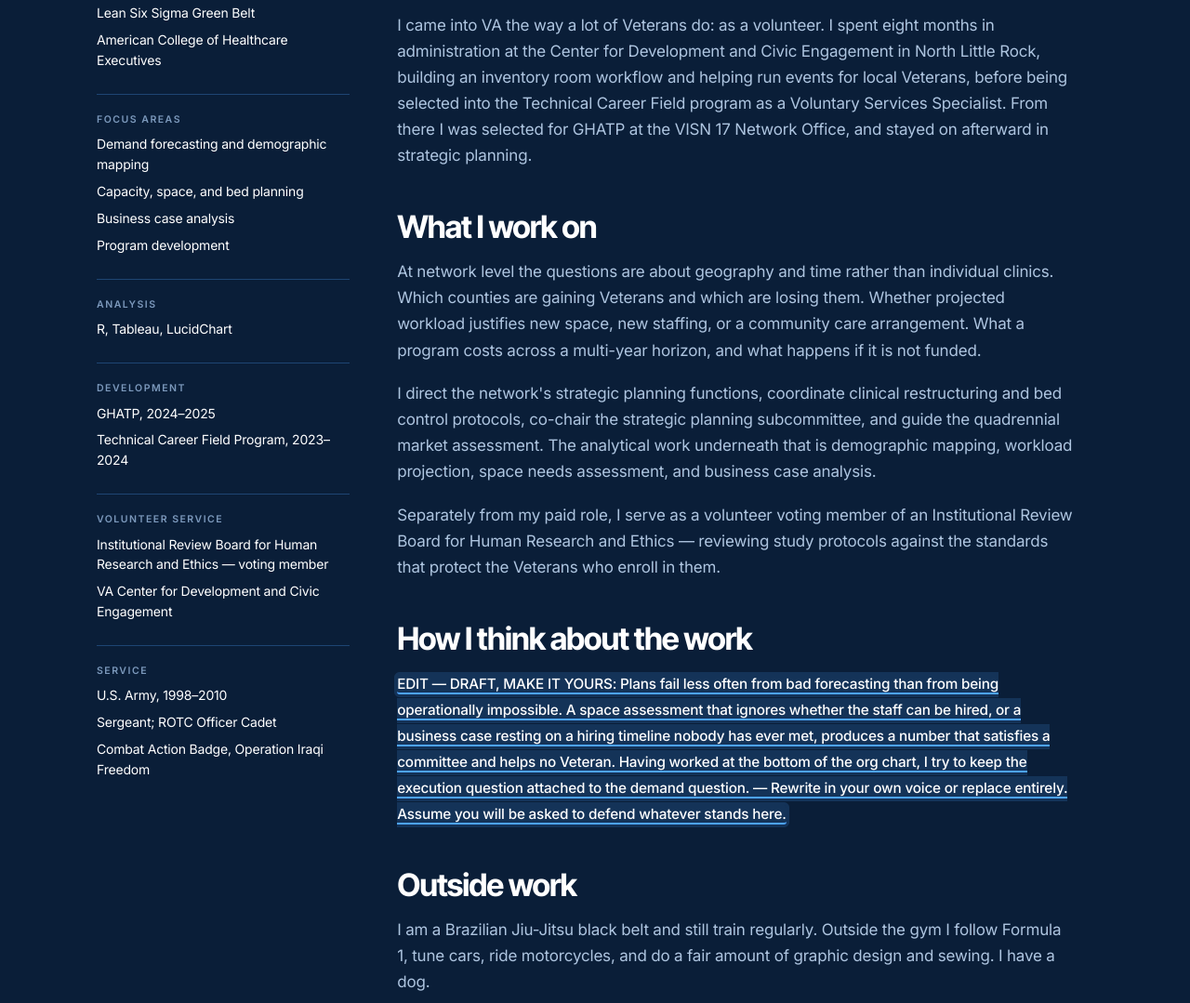
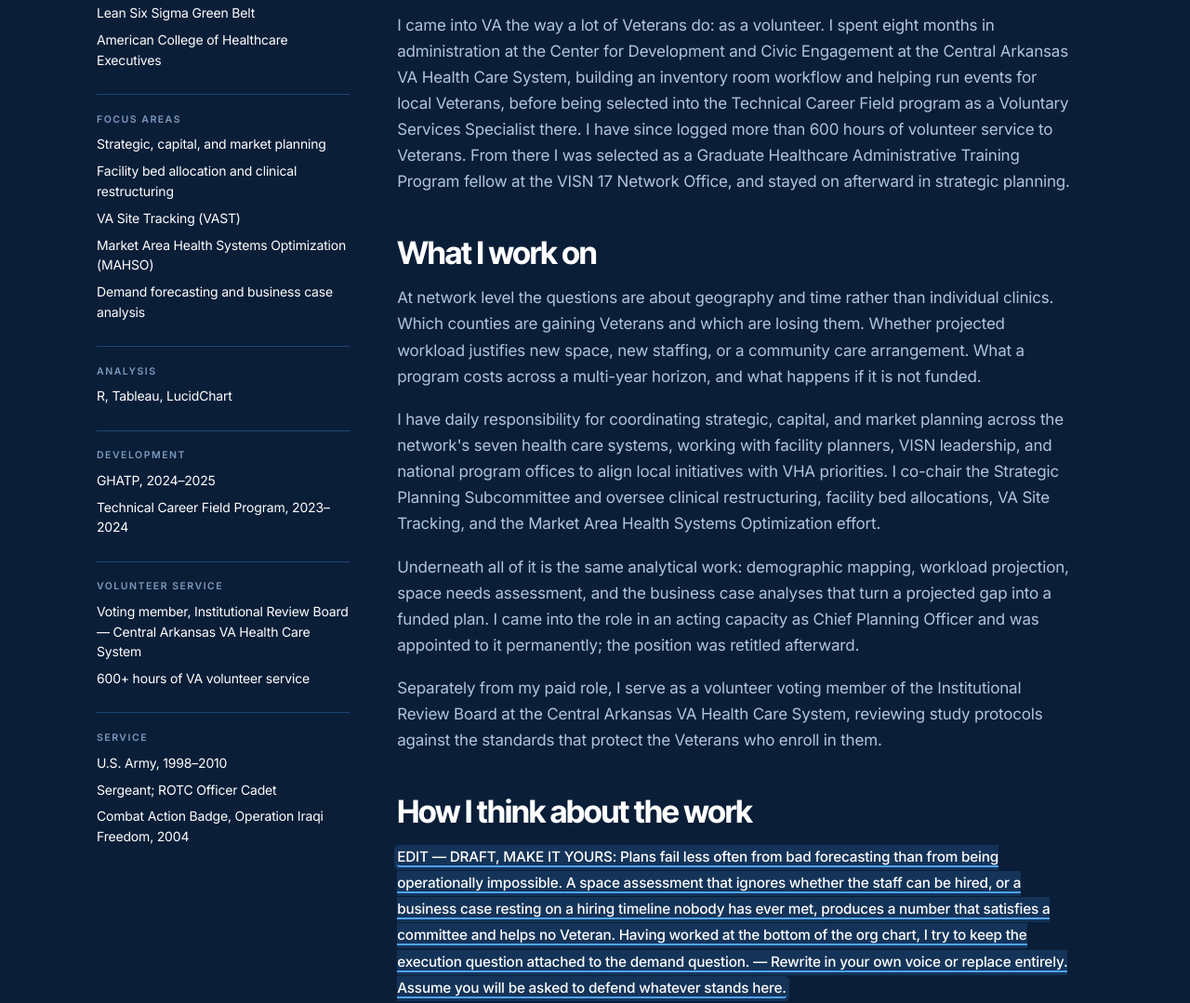
Before and after one commit to WDeanLyons/WDeanLyons.github.io, a plain HTML site: page about.html in a window 1280 px wide. Shown: the part 995-2074 px from the top of the page at 93% size. Drawn offline with Linux system fonts and the light colour scheme.

Commit message:
Add files via upload
Added Bio Information

```diff
--- a/about.html
+++ b/about.html
@@ -64,10 +64,11 @@
         <dd>American College of Healthcare Executives</dd>
 
         <dt>Focus areas</dt>
-        <dd>Demand forecasting and demographic mapping</dd>
-        <dd>Capacity, space, and bed planning</dd>
-        <dd>Business case analysis</dd>
-        <dd>Program development</dd>
+        <dd>Strategic, capital, and market planning</dd>
+        <dd>Facility bed allocation and clinical restructuring</dd>
+        <dd>VA Site Tracking (VAST)</dd>
+        <dd>Market Area Health Systems Optimization (MAHSO)</dd>
+        <dd>Demand forecasting and business case analysis</dd>
 
         <dt>Analysis</dt>
         <dd>R, Tableau, LucidChart</dd>
@@ -77,13 +78,13 @@
         <dd>Technical Career Field Program, 2023&ndash;2024</dd>
 
         <dt>Volunteer service</dt>
-        <dd>Institutional Review Board for Human Research and Ethics &mdash; voting member</dd>
-        <dd>VA Center for Development and Civic Engagement</dd>
+        <dd>Voting member, Institutional Review Board &mdash; Central Arkansas VA Health Care System</dd>
+        <dd>600+ hours of VA volunteer service</dd>
 
         <dt>Service</dt>
         <dd>U.S. Army, 1998&ndash;2010</dd>
         <dd>Sergeant; ROTC Officer Cadet</dd>
-        <dd>Combat Action Badge, Operation Iraqi Freedom</dd>
+        <dd>Combat Action Badge, Operation Iraqi Freedom, 2004</dd>
       </dl>
 
       <div class="prose">
@@ -92,12 +93,13 @@
         <h2 data-reveal>How I got here</h2>
         <p data-reveal>I spent twelve years in the Army as a missile system electronic guidance technician, running a repair shop and a multi-vehicle motor pool as a section sergeant, and later leading a platoon and several electronic maintenance shops as an officer cadet. I was awarded the Combat Action Badge during Operation Iraqi Freedom. Alongside that I certified as a Level 2 instructor in the Modern Army Combatives Program, teaching hand-to-hand training to 101st Airborne and 5th Special Forces Group units at Fort Campbell.</p>
         <p data-reveal><span class="todo">EDIT: The years between leaving the Army in 2010 and finishing your biology degree in 2022, and what pointed you toward health administration. A panel will ask about this gap &mdash; better that they read your version first. Two or three sentences.</span></p>
-        <p data-reveal>I came into VA the way a lot of Veterans do: as a volunteer. I spent eight months in administration at the Center for Development and Civic Engagement in North Little Rock, building an inventory room workflow and helping run events for local Veterans, before being selected into the Technical Career Field program as a Voluntary Services Specialist. From there I was selected for GHATP at the VISN 17 Network Office, and stayed on afterward in strategic planning.</p>
+        <p data-reveal>I came into VA the way a lot of Veterans do: as a volunteer. I spent eight months in administration at the Center for Development and Civic Engagement at the Central Arkansas VA Health Care System, building an inventory room workflow and helping run events for local Veterans, before being selected into the Technical Career Field program as a Voluntary Services Specialist there. I have since logged more than 600 hours of volunteer service to Veterans. From there I was selected as a Graduate Healthcare Administrative Training Program fellow at the VISN 17 Network Office, and stayed on afterward in strategic planning.</p>
 
         <h2 data-reveal>What I work on</h2>
         <p data-reveal>At network level the questions are about geography and time rather than individual clinics. Which counties are gaining Veterans and which are losing them. Whether projected workload justifies new space, new staffing, or a community care arrangement. What a program costs across a multi-year horizon, and what happens if it is not funded.</p>
-        <p data-reveal>I direct the network's strategic planning functions, coordinate clinical restructuring and bed control protocols, co-chair the strategic planning subcommittee, and guide the quadrennial market assessment. The analytical work underneath that is demographic mapping, workload projection, space needs assessment, and business case analysis.</p>
-        <p data-reveal>Separately from my paid role, I serve as a volunteer voting member of an Institutional Review Board for Human Research and Ethics &mdash; reviewing study protocols against the standards that protect the Veterans who enroll in them.</p>
+        <p data-reveal>I have daily responsibility for coordinating strategic, capital, and market planning across the network's seven health care systems, working with facility planners, VISN leadership, and national program offices to align local initiatives with VHA priorities. I co-chair the Strategic Planning Subcommittee and oversee clinical restructuring, facility bed allocations, VA Site Tracking, and the Market Area Health Systems Optimization effort.</p>
+        <p data-reveal>Underneath all of it is the same analytical work: demographic mapping, workload projection, space needs assessment, and the business case analyses that turn a projected gap into a funded plan. I came into the role in an acting capacity as Chief Planning Officer and was appointed to it permanently; the position was retitled afterward.</p>
+        <p data-reveal>Separately from my paid role, I serve as a volunteer voting member of the Institutional Review Board at the Central Arkansas VA Health Care System, reviewing study protocols against the standards that protect the Veterans who enroll in them.</p>
 
         <h2 data-reveal>How I think about the work</h2>
         <p data-reveal><span class="todo">EDIT &mdash; DRAFT, MAKE IT YOURS: Plans fail less often from bad forecasting than from being operationally impossible. A space assessment that ignores whether the staff can be hired, or a business case resting on a hiring timeline nobody has ever met, produces a number that satisfies a committee and helps no Veteran. Having worked at the bottom of the org chart, I try to keep the execution question attached to the demand question. &mdash; Rewrite in your own voice or replace entirely. Assume you will be asked to defend whatever stands here.</span></p>
```
Also changed, not shown: index.html (+2 -2 lines), preview.html (+20 -18 lines), projects.html (+6 -6 lines).
